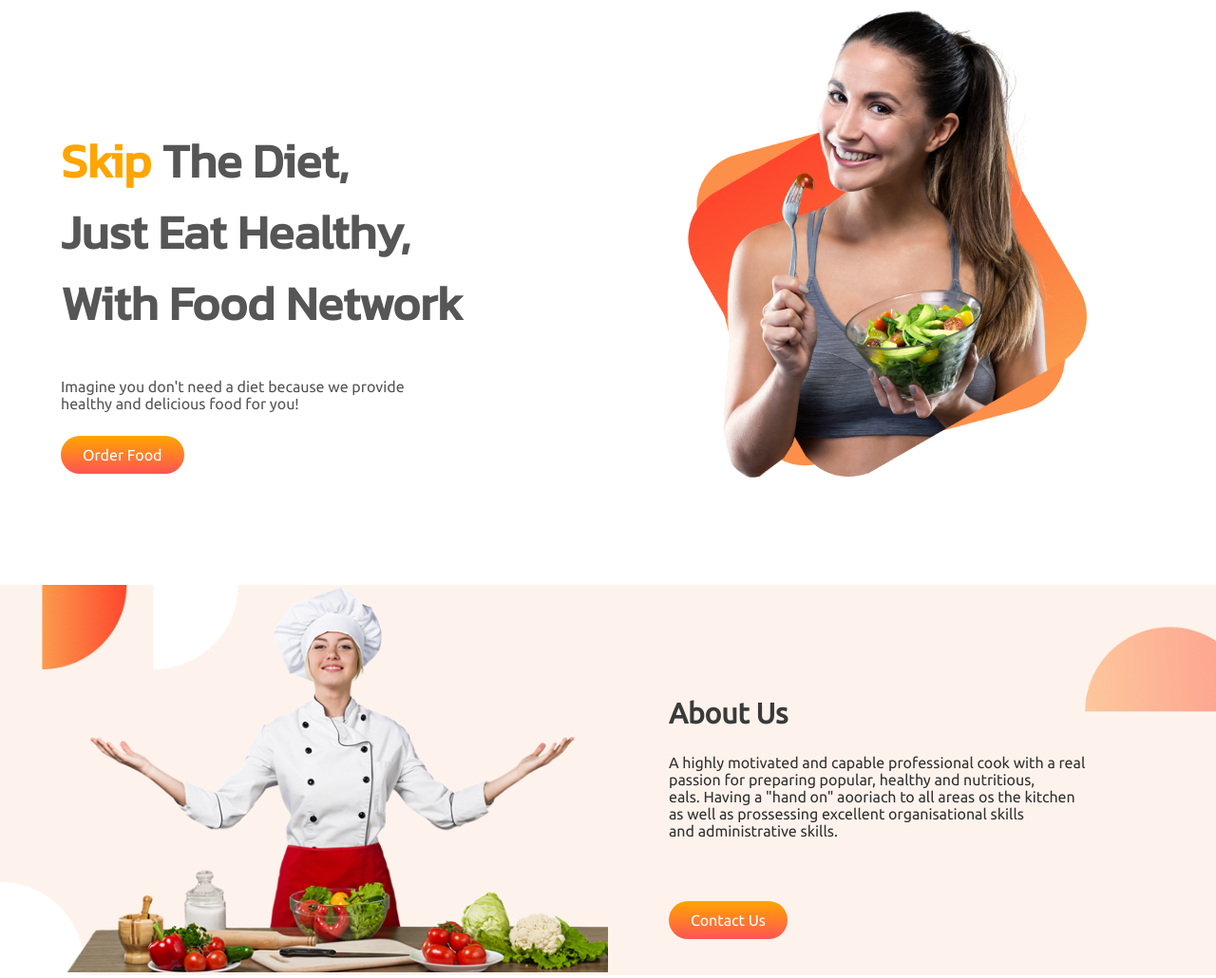
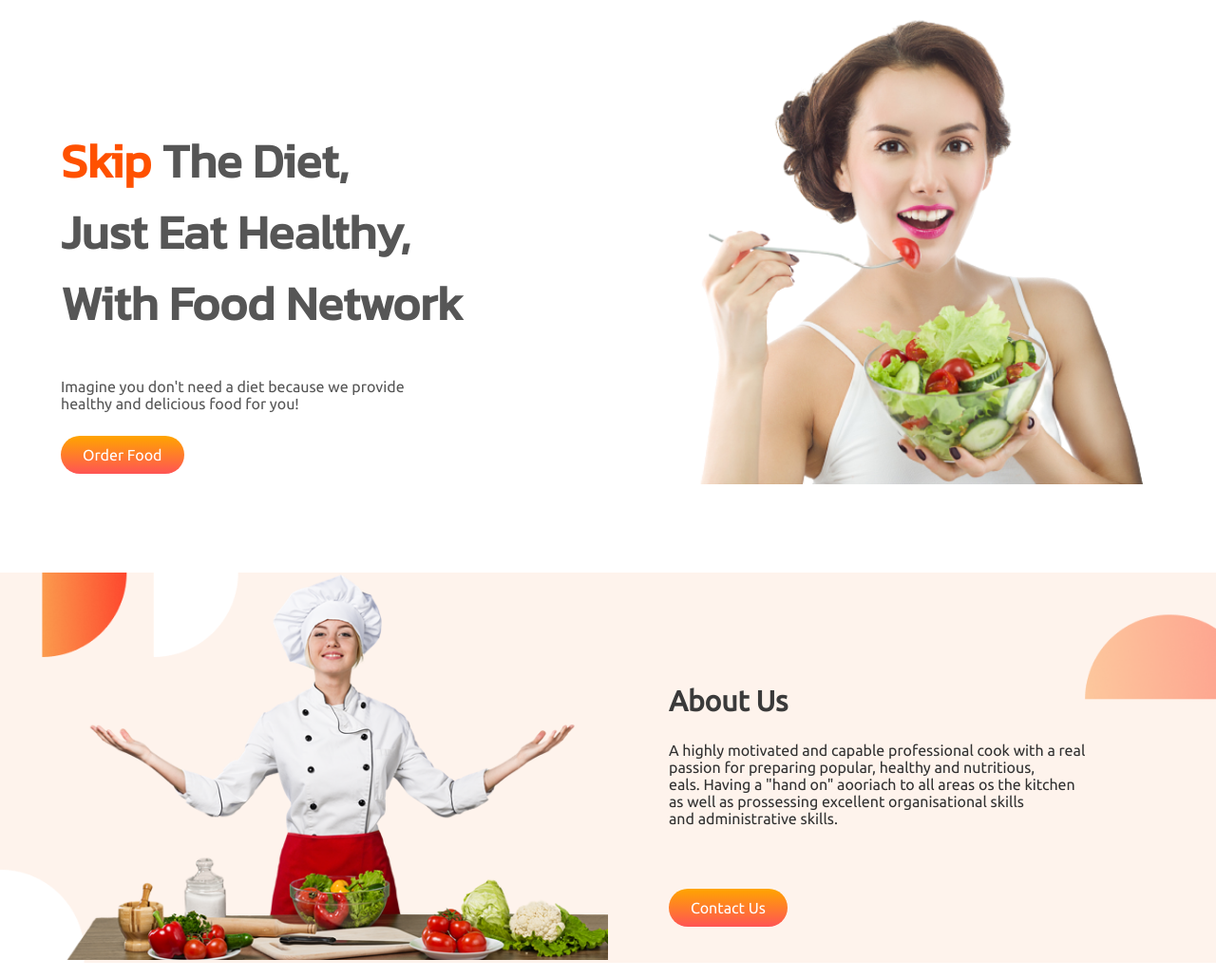
Before and after one commit to OmarFaruqJibon/Fresh-Food, a plain HTML site: page index.html in a window 1280 px wide. Shown: the top 1030 px of the page at 95% size. Drawn offline with Linux system fonts and the light colour scheme.

Commit message:
some changes

```diff
--- a/index.html
+++ b/index.html
@@ -21,7 +21,7 @@
 <body>
     <section class="top-area flexible">
         <div class="half-width title_part">
-            <h1> <span style="color: orange;">Skip</span> The Diet, <br>
+            <h1> <span style="color: rgb(255, 81, 0);">Skip</span> The Diet, <br>
                 Just Eat Healthy, <br>
                 With Food Network </h1>
             <p>Imagine you don't need a diet because we provide <br>
@@ -31,7 +31,7 @@
         </div>
 
         <div class="half-width">
-            <img src="images/female/Group 8425.png" alt="">
+            <img src="images/female/2.png" alt="">
         </div>
     </section>
 
--- a/style.css
+++ b/style.css
@@ -36,7 +36,7 @@ p{
     padding-left: 5%;
 }
 .half-width img{
-    width: 80%;
+    width: 100%;
 }
 .link_button{
     color: white;
```
Also changed, not shown: images/female/1.png (added), images/female/2.png (added), images/female/3.png (added), images/female/4.png (added).
